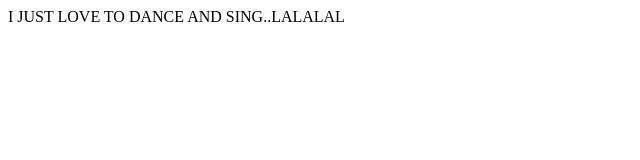
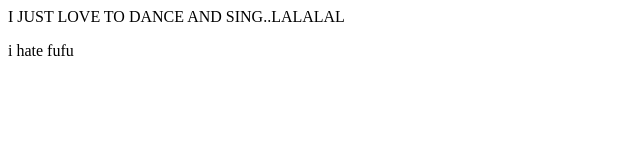
Before and after one commit to adeshyne/repoTest, a plain HTML site: page index.html in a window 1280 px wide. Shown: the full height of the page, 0-640 px from the left. Drawn offline with Linux system fonts and the light colour scheme.

Commit message:
i added another paragraph

```diff
--- a/index.html
+++ b/index.html
@@ -6,6 +6,9 @@
 	<P>
 		I JUST LOVE TO DANCE AND SING..LALALAL
 	</P>
+	<p>
+		i hate fufu
+	</p>
 
 </body>
 </html>
```
